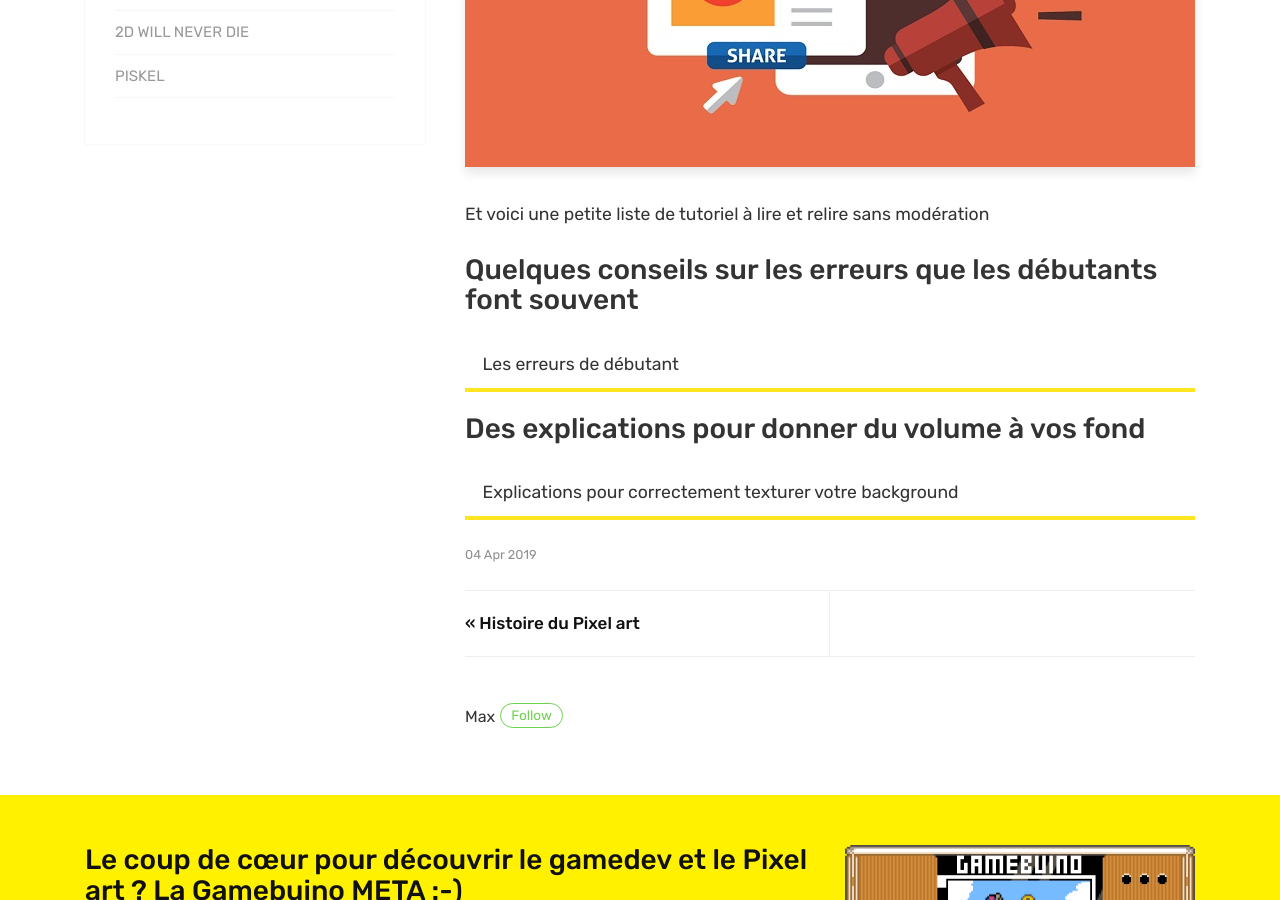
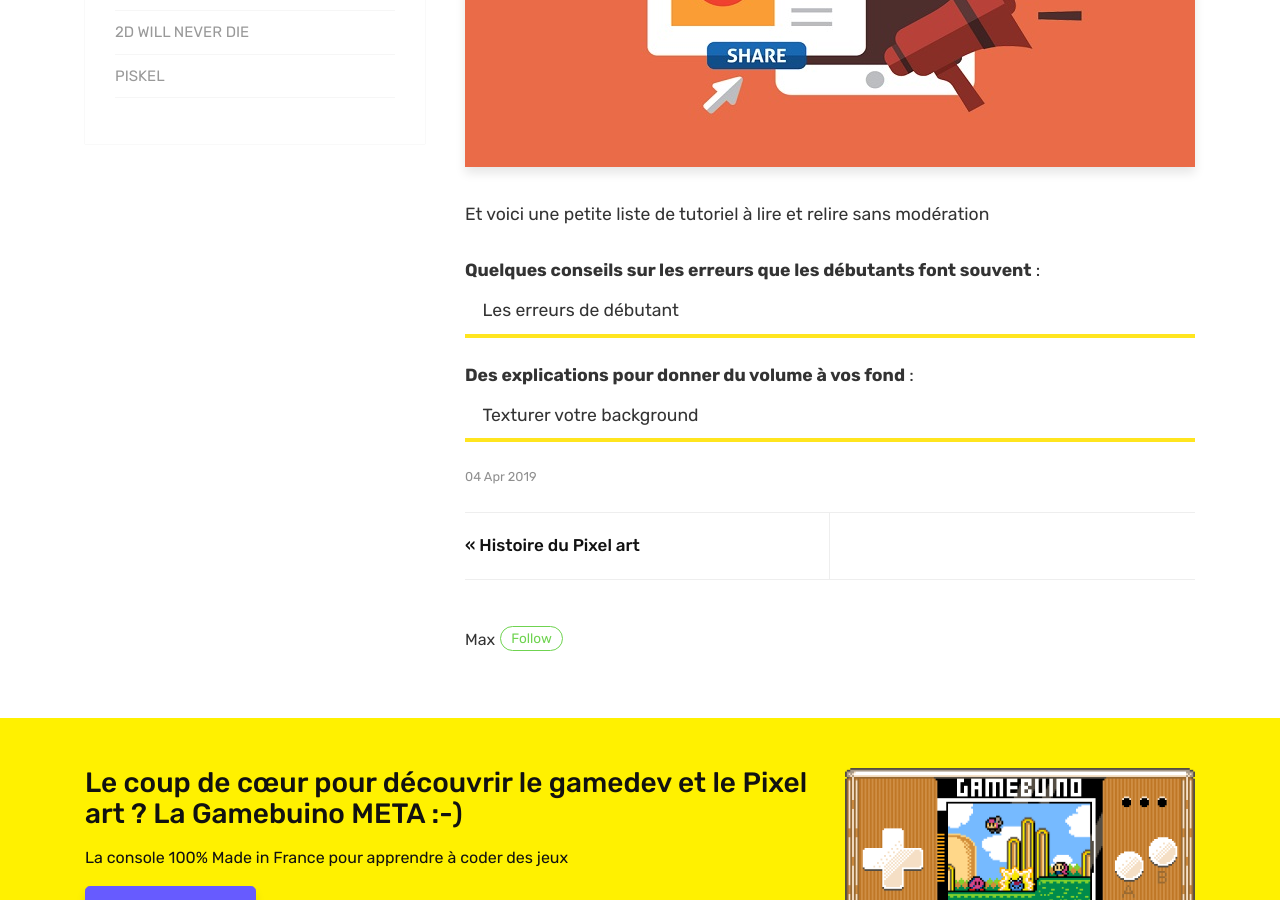
Before and after one commit to Maxibuino/PixBuino, a Jekyll site: the page built from _posts/2019-04-04-Tutoriel-Pixel-art.md, in a window 1280 px wide and 900 px high, scrolled down 557 px. Built offline with Jekyll 4.4.1, drawn with Linux system fonts in a browser that asks for light colours; comment, search, counter and statistics services are not loaded.

Commit message:
_posts/2019-04-04-Tutoriel-Pixel-art.md updated from https://stackedit.io/

```diff
--- a/_posts/2019-04-04-Tutoriel-Pixel-art.md
+++ b/_posts/2019-04-04-Tutoriel-Pixel-art.md
@@ -7,12 +7,10 @@ image: assets/images/5.jpg
 ---
 Et voici une petite liste de tutoriel à lire et relire sans modération
 
-### Quelques conseils sur les erreurs que les débutants font souvent
-<a class="nav-link highlight" target="blank" href="http://androidarts.com/pixtut/pixelart.htm">Les erreurs de débutant</a>
+**Quelques conseils sur les erreurs que les débutants font souvent** : <a class="nav-link highlight" target="blank" href="http://androidarts.com/pixtut/pixelart.htm">Les erreurs de débutant</a>
 
-### Des explications pour donner du volume à vos fond
-<a class="nav-link highlight" target="blank" href="https://www.minecraftforum.net/forums/mapping-and-modding-java-edition/resource-packs/resource-pack-discussion/1254358-pixel-art-texturing-explained">Explications pour correctement texturer votre background</a>
+**Des explications pour donner du volume à vos fond** : <a class="nav-link highlight" target="blank" href="https://www.minecraftforum.net/forums/mapping-and-modding-java-edition/resource-packs/resource-pack-discussion/1254358-pixel-art-texturing-explained">Texturer votre background</a>
 
 <!--stackedit_data:
-eyJoaXN0b3J5IjpbLTE1OTI1NTkwMjVdfQ==
+eyJoaXN0b3J5IjpbMTQxNzA3NTAwN119
 -->
```
